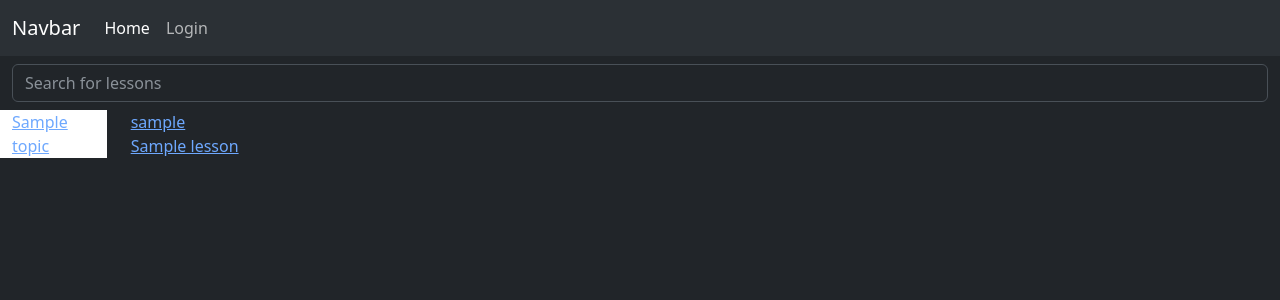
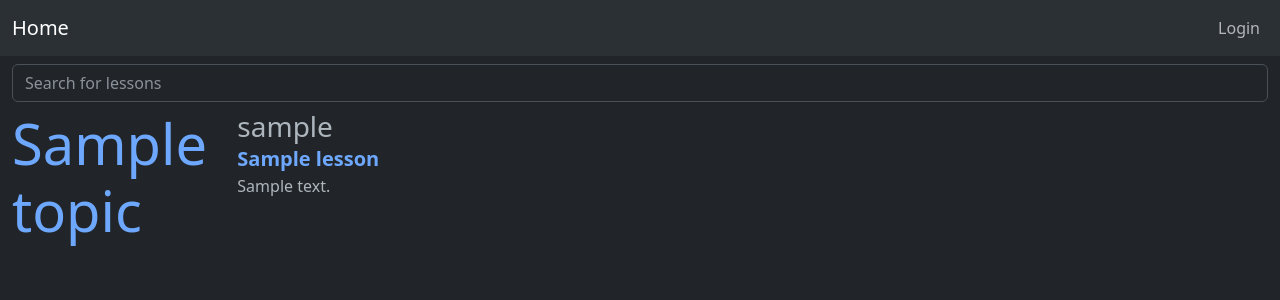
Before and after one commit to Miczigun/private-lessons-calendar, a Django app: page / in a window 1280 px wide. Shown: the top 300 px of the page. Run offline with Django 4.2, Linux system fonts and the light colour scheme; tables that the repository leaves empty hold one stand-in row (values such as "Sample post").

Commit message:
update_lesson view and visual things

```diff
--- a/lessons/templates/lessons/menu.html
+++ b/lessons/templates/lessons/menu.html
@@ -9,16 +9,17 @@
             </form>
         </div>
         <div class="row">
-            <div class="col-md-1" style="background-color:#FFFFFF">
+            <div class="col-md-2">
                 {% for topic in topics %}
-                    <a href="{% url 'menu' %}?q={{topic.name}}" class="my-4">{{ topic.name }}</a><br>
+                <a href="{% url 'menu' %}?q={{topic.name}}" class="display-4 link-underline link-underline-opacity-0 link-opacity-25-hover">{{ topic.name }}</a><br>
                 {% endfor %}
             </div>
-            <div class="col-md-11">
+            <div class="col-md-10">
                 {% for lesson in lessons %}
                     <div class="container-fluid">
-                        <a href="{% url 'profile-page' lesson.teacher.id %}">{{lesson.teacher.username}}</a><br>
-                        <a href="{% url 'lesson-page' lesson.id %}">{{lesson.name}}</a><br>
+                        <a href="{% url 'profile-page' lesson.teacher.id %}" class="h3 link-underline link-underline-opacity-0 link-opacity-10-hover">{{lesson.teacher.username}}</a><br>
+                        <a href="{% url 'lesson-page' lesson.id %}" class="fw-semibold fs-5 link-underline link-underline-opacity-0">{{lesson.name}}</a><br>
+                        <p>{{ lesson.description|truncatewords:50 }}</p>
                     </div>
                 {% endfor %}
             </div>
--- a/lessons/views.py
+++ b/lessons/views.py
@@ -157,3 +157,20 @@ def delete_class(request, pk):
         return redirect('your-lesson', pk=classes.lesson.id)
     else:
         return HttpResponse("You don't have permission to do that!")
+
+
+@login_required
+def update_lesson(request, pk):
+    lesson = Lessons.objects.get(id=pk)
+    form = LessonForm(instance=lesson)
+
+    if request.user != lesson.teacher:
+        return HttpResponse("Your are nor allowed here!")
+
+    if request.method == "POST":
+        form = LessonForm(request.POST)
+        if form.is_valid():
+            form.save()
+            return redirect('profile-page', pk=lesson.teacher.id)
+
+    context = {'form': form}
--- a/templates/main.html
+++ b/templates/main.html
@@ -10,19 +10,18 @@
 
 <nav class="navbar navbar-expand-lg bg-body-tertiary">
   <div class="container-fluid">
-    <a class="navbar-brand" href="#">Navbar</a>
+    <a class="navbar-brand" href="{% url 'menu' %}">Home</a>
     <button class="navbar-toggler" type="button" data-bs-toggle="collapse" data-bs-target="#navbarNavAltMarkup" aria-controls="navbarNavAltMarkup" aria-expanded="false" aria-label="Toggle navigation">
       <span class="navbar-toggler-icon"></span>
     </button>
     <div class="collapse navbar-collapse" id="navbarNavAltMarkup">
-      <div class="navbar-nav">
-        <a class="nav-link active" aria-current="page" href="{% url 'menu' %}">Home</a>
+      <div class="navbar-nav ms-auto">
           {% if request.user.is_authenticated %}
             <a class="nav-link" href="{% url 'create-lesson' %}">Create lesson</a>
             <a class="nav-link" href="{% url 'profile-page' request.user.id %}">Profile</a>
-            <a class="nav-link me-auto" href="{% url 'logout' %}">Logout</a>
+            <a class="nav-link" href="{% url 'logout' %}">Logout</a>
           {% else %}
-            <a class="nav-link me-auto" href="{% url 'login-page' %}">Login</a>
+            <a class="nav-link" href="{% url 'login-page' %}">Login</a>
           {% endif %}
       </div>
     </div>
```
Also changed, not shown: lessons/templates/lessons/profile.html (+5 -4 lines).
